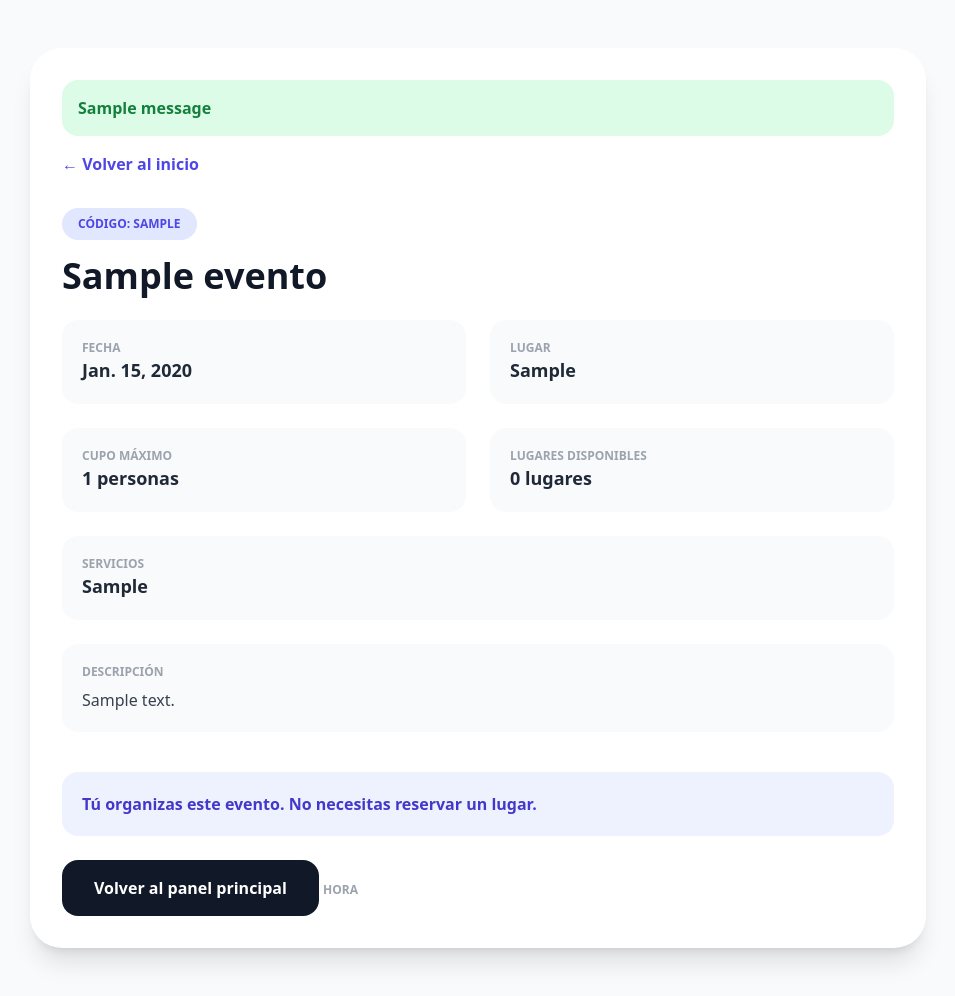
After one commit to ALXND3R/BALNEX, a Django app: page /evento/1/ in a window 1280 px wide. The commit adds this page. Shown: the whole page, without its empty margins (162-1117 px from the left). Run offline with Django 4.2, Linux system fonts and the light colour scheme; a user stored in the database is signed in; data comes from the database, SQL or seed files in the repository; both versions use the stored data as it was after the commit; tables that the repository leaves empty hold one stand-in row (values such as "Sample post"); one stand-in notice (Sample message) is shown; some libraries are stand-ins or nearby versions.

Commit message:
Nuevas funciopnes para eliminar y buscar eventos

```diff
--- /dev/null
+++ b/templates/detalle_evento.html
@@ -0,0 +1,153 @@
+{% extends 'base.html' %}
+
+{% block title %}Detalle del Evento{% endblock %}
+
+{% block contenido %}
+<div class="min-h-screen bg-gray-50 py-12 px-4">
+    <div class="max-w-4xl mx-auto bg-white rounded-[2rem] shadow-xl p-8">
+
+        {% if messages %}
+        {% for message in messages %}
+        <div class="mb-4 p-4 rounded-2xl font-bold
+                    {% if message.tags == 'error' %}
+                        bg-red-100 text-red-700
+                    {% else %}
+                        bg-green-100 text-green-700
+                    {% endif %}">
+            {{ message }}
+        </div>
+        {% endfor %}
+        {% endif %}
+
+        <a href="{% url 'pagina_de_inicio' %}" class="text-indigo-600 font-bold hover:text-pink-500">
+            ← Volver al inicio
+        </a>
+
+        <div class="mt-8">
+            <span
+                class="inline-block bg-indigo-100 text-indigo-600 px-4 py-2 rounded-full text-xs font-black uppercase">
+                Código: {{ evento.codigo_invitacion }}
+            </span>
+
+            <h1 class="text-4xl font-black text-gray-900 mt-4">
+                {{ evento.nombre_evento }}
+            </h1>
+
+            <div class="mt-6 grid grid-cols-1 md:grid-cols-2 gap-6">
+                <div class="bg-gray-50 p-5 rounded-2xl">
+                    <p class="text-xs font-black text-gray-400 uppercase">Fecha</p>
+                    <p class="text-lg font-bold text-gray-800">
+                        {{ evento.fecha_evento }}
+                    </p>
+                </div>
+
+                <div class="bg-gray-50 p-5 rounded-2xl">
+                    <p class="text-xs font-black text-gray-400 uppercase">Lugar</p>
+                    <p class="text-lg font-bold text-gray-800">
+                        {{ evento.lugar }}
+                    </p>
+                </div>
+
+                <div class="bg-gray-50 p-5 rounded-2xl">
+                    <p class="text-xs font-black text-gray-400 uppercase">Cupo máximo</p>
+                    <p class="text-lg font-bold text-gray-800">
+                        {{ evento.cupo_maximo }} personas
+                    </p>
+                </div>
+
+                <div class="bg-gray-50 p-5 rounded-2xl">
+                    <p class="text-xs font-black text-gray-400 uppercase">Lugares disponibles</p>
+                    <p class="text-lg font-bold text-gray-800">
+                        {{ disponible }} lugares
+                    </p>
+                </div>
+            </div>
+
+            <div class="mt-6 bg-gray-50 p-5 rounded-2xl">
+                <p class="text-xs font-black text-gray-400 uppercase">Servicios</p>
+                <p class="text-lg font-bold text-gray-800">
+                    {% if evento.servicios %}
+                    {{ evento.servicios }}
+                    {% else %}
+                    Sin servicios adicionales
+                    {% endif %}
+                </p>
+            </div>
+
+            <div class="mt-6 bg-gray-50 p-5 rounded-2xl">
+                <p class="text-xs font-black text-gray-400 uppercase">Descripción</p>
+                <p class="text-gray-700 mt-2">
+                    {% if evento.descripcion %}
+                    {{ evento.descripcion }}
+                    {% else %}
+                    Este evento no tiene descripción.
+                    {% endif %}
+                </p>
+            </div>
+        </div>
+
+        {% if es_organizador %}
+
+        <div class="mt-10 p-5 rounded-2xl bg-indigo-50 text-indigo-700 font-bold">
+            Tú organizas este evento. No necesitas reservar un lugar.
+        </div>
+
+        <a href="{% url 'pagina_de_inicio' %}"
+            class="mt-6 inline-block bg-gray-900 text-white px-8 py-4 rounded-2xl font-black hover:bg-indigo-600 transition-all">
+            Volver al panel principal
+        </a>
+
+        {% elif esta_lleno %}
+
+        <div class="mt-10 p-5 rounded-2xl bg-red-100 text-red-700 font-bold">
+            Este evento ya no tiene lugares disponibles.
+        </div>
+
+        <a href="{% url 'pagina_de_inicio' %}"
+            class="mt-6 inline-block bg-gray-900 text-white px-8 py-4 rounded-2xl font-black hover:bg-indigo-600 transition-all">
+            Volver al panel principal
+        </a>
+
+        {% else %}
+
+        <div class="mt-10 border-t pt-8">
+            <h2 class="text-2xl font-black text-gray-900 mb-4">Reservar asistencia</h2>
+
+            <form method="POST" class="space-y-4">
+                {% csrf_token %}
+
+                <div>
+                    <label class="text-xs font-black text-gray-400 uppercase">Nombre</label>
+                    <input type="text" name="nombre_cliente" required
+                        class="w-full mt-1 p-4 bg-gray-50 border border-gray-100 rounded-2xl focus:ring-2 focus:ring-indigo-500 outline-none">
+                </div>
+
+                <div>
+                    <label class="text-xs font-black text-gray-400 uppercase">Número de personas</label>
+                    <input type="number" name="numero_personas" min="1" max="{{ disponible }}" required
+                        class="w-full mt-1 p-4 bg-gray-50 border border-gray-100 rounded-2xl focus:ring-2 focus:ring-indigo-500 outline-none">
+                </div>
+
+                <div>
+                    <label class="text-xs font-black text-gray-400 uppercase">Hora</label>
+                    <input type="time" name="hora_reserva" required
+                        class="w-full mt-1 p-4 bg-gray-50 border border-gray-100 rounded-2xl focus:ring-2 focus:ring-indigo-500 outline-none">
+                </div>
+
+                <button type="submit"
+                    class="w-full bg-indigo-600 text-white py-4 rounded-2xl font-black hover:bg-indigo-700 transition-all">
+                    Confirmar reserva
+                </button>
+            </form>
+
+            <a href="{% url 'pagina_de_inicio' %}"
+                class="mt-6 inline-block w-full text-center bg-gray-900 text-white py-4 rounded-2xl font-black hover:bg-indigo-600 transition-all">
+                Volver al panel principal
+            </a>
+        </div>
+
+        {% endif %} <label class="text-xs font-black text-gray-400 uppercase">Hora</label>
+
+    </div>
+</div>
+{% endblock %}
--- a/web/urls.py
+++ b/web/urls.py
@@ -7,6 +7,8 @@ from .views import (
     logout_view,
     detalle_y_reserva,
     crear_evento,
+    buscar_evento,
+    eliminar_evento,
 )
 
 urlpatterns = [
@@ -14,6 +16,8 @@ urlpatterns = [
     path("nosotros/", VistaPaginaAcercaDe.as_view(), name="acerca_de"),
     path("evento/<int:id_evento>/", detalle_y_reserva, name="detalle_y_reserva"),
     path("crear-evento/", crear_evento, name="crear_evento"),
+    path("buscar-evento/", buscar_evento, name="buscar_evento"),
+    path("evento/<int:id_evento>/eliminar/", eliminar_evento, name="eliminar_evento"),
 
     path("login/", login_view, name="login"),
     path("registro/", register_view, name="register"),
--- a/web/views.py
+++ b/web/views.py
@@ -100,8 +100,11 @@ def gestion_eventos(request):
 from django.utils import timezone
 
 
+@login_required(login_url="/login/")
 def detalle_y_reserva(request, id_evento):
     evento = get_object_or_404(Evento, pk=id_evento)
+
+    es_organizador = evento.usuario == request.user
 
     asistentes = (
         Reservacion.objects.filter(evento=evento).aggregate(Sum("numero_personas"))[
@@ -109,11 +112,17 @@ def detalle_y_reserva(request, id_evento):
         ]
         or 0
     )
+
     disponible = evento.cupo_maximo - asistentes
     ganancias = asistentes * 1500
     esta_lleno = disponible <= 0
 
     if request.method == "POST":
+
+        if es_organizador:
+            messages.error(request, "No puedes reservar un lugar en tu propio evento.")
+            return redirect("detalle_y_reserva", id_evento=evento.id)
+
         nombre = request.POST.get("nombre_cliente")
         personas = int(request.POST.get("numero_personas", 0))
         hora_seleccionada = request.POST.get("hora_reserva")
@@ -126,24 +135,30 @@ def detalle_y_reserva(request, id_evento):
                     numero_personas=personas,
                     hora=hora_seleccionada,
                 )
+
                 messages.success(
                     request, f"¡Reserva confirmada para las {hora_seleccionada}!"
                 )
-            except Exception as e:
-                messages.error(request, "Hubo un error al procesar tu reserva.")
+
+            except Exception:
+                messages.error(
+                    request,
+                    "Ya existe una reservación con ese nombre para este evento.",
+                )
         else:
             messages.error(request, "Datos inválidos o cupo insuficiente.")
 
-        return redirect("detalle_y_reserva", id_evento=evento.id_evento)
+        return redirect("detalle_y_reserva", id_evento=evento.id)
 
     return render(
         request,
-        "inicio.html",
+        "detalle_evento.html",
         {
             "evento": evento,
             "disponible": disponible,
             "ganancias": ganancias,
             "esta_lleno": esta_lleno,
+            "es_organizador": es_organizador,
         },
     )
 
@@ -188,3 +203,30 @@ def crear_evento(request):
     contexto = {"lugares": lugares_disponibles}
 
     return render(request, "crear_evento.html", contexto)
+
+
+@login_required(login_url="/login/")
+def buscar_evento(request):
+    codigo = request.GET.get("codigo", "").strip().upper()
+
+    if not codigo:
+        messages.error(request, "Ingresa un código de invitación.")
+        return redirect("pagina_de_inicio")
+
+    evento = Evento.objects.filter(codigo_invitacion=codigo).first()
+
+    if evento is None:
+        messages.error(request, "No se encontró ningún evento con ese código.")
+        return redirect("pagina_de_inicio")
+
+    return redirect("detalle_y_reserva", id_evento=evento.id)
+
+@login_required(login_url="/login/")
+def eliminar_evento(request, id_evento):
+    evento = get_object_or_404(Evento, pk=id_evento, usuario=request.user)
+
+    if request.method == "POST":
+        evento.delete()
+        messages.success(request, "Evento eliminado correctamente.")
+
+    return redirect("pagina_de_inicio")
```
Also changed, not shown: templates/pagina_de_inicio.html (+151 -29 lines), db.sqlite3, web/migrations/0002_reservacion_hora.py (added).
